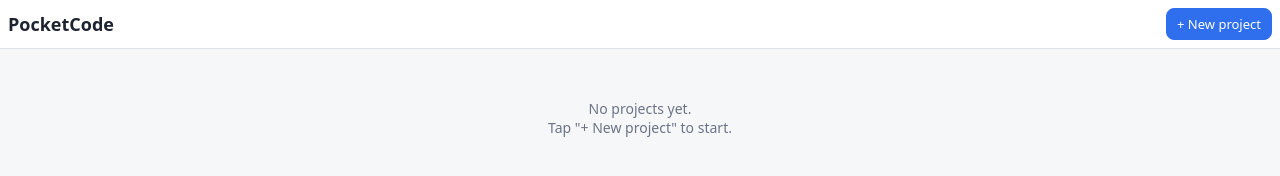
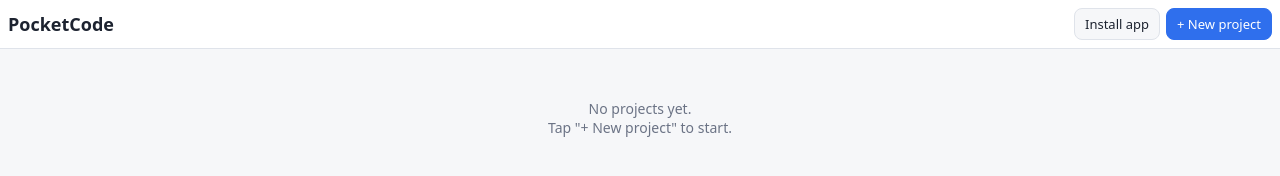
Before and after one commit to jmprojectsme/PocketCodeApp, a plain HTML site: page index.html in a window 1280 px wide. Drawn offline with Linux system fonts and the light colour scheme.

Commit message:
Update header buttons in index.html

```diff
--- a/index.html
+++ b/index.html
@@ -12,7 +12,7 @@
 </head>
 <body>
 <div id="home" class="screen">
-  <header><h1>PocketCode</h1><button id="newProject" class="on">+ New project</button></header>
+  <header><h1>PocketCode</h1><button id="installBtn">Install app</button><button id="newProject" class="on">+ New project</button></header>
   <div id="projects"></div>
 </div>
 
```
